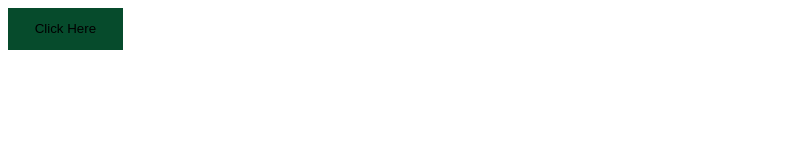
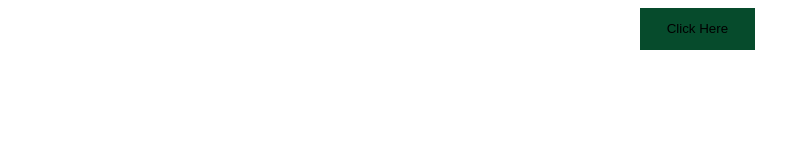
Before and after one commit to chriscrea8/PaymentGateway, a plain HTML site: page index.html in a window 1280 px wide. Shown: the whole page, without its empty margins (0-810 px from the left). Drawn offline with nearby package versions, Linux system fonts and the light colour scheme.

Commit message:
Update style.css

```diff
--- a/style.css
+++ b/style.css
@@ -11,8 +11,9 @@ body {
     padding: 1em 2em;
     color: #000000;
     border: 0;
-    justify-content: center;
-    align-items: center;
+    position: absolute;
+    top: 50%;
+    left: 50%;
 }
 
 .easyswitch-button:hover {
```
